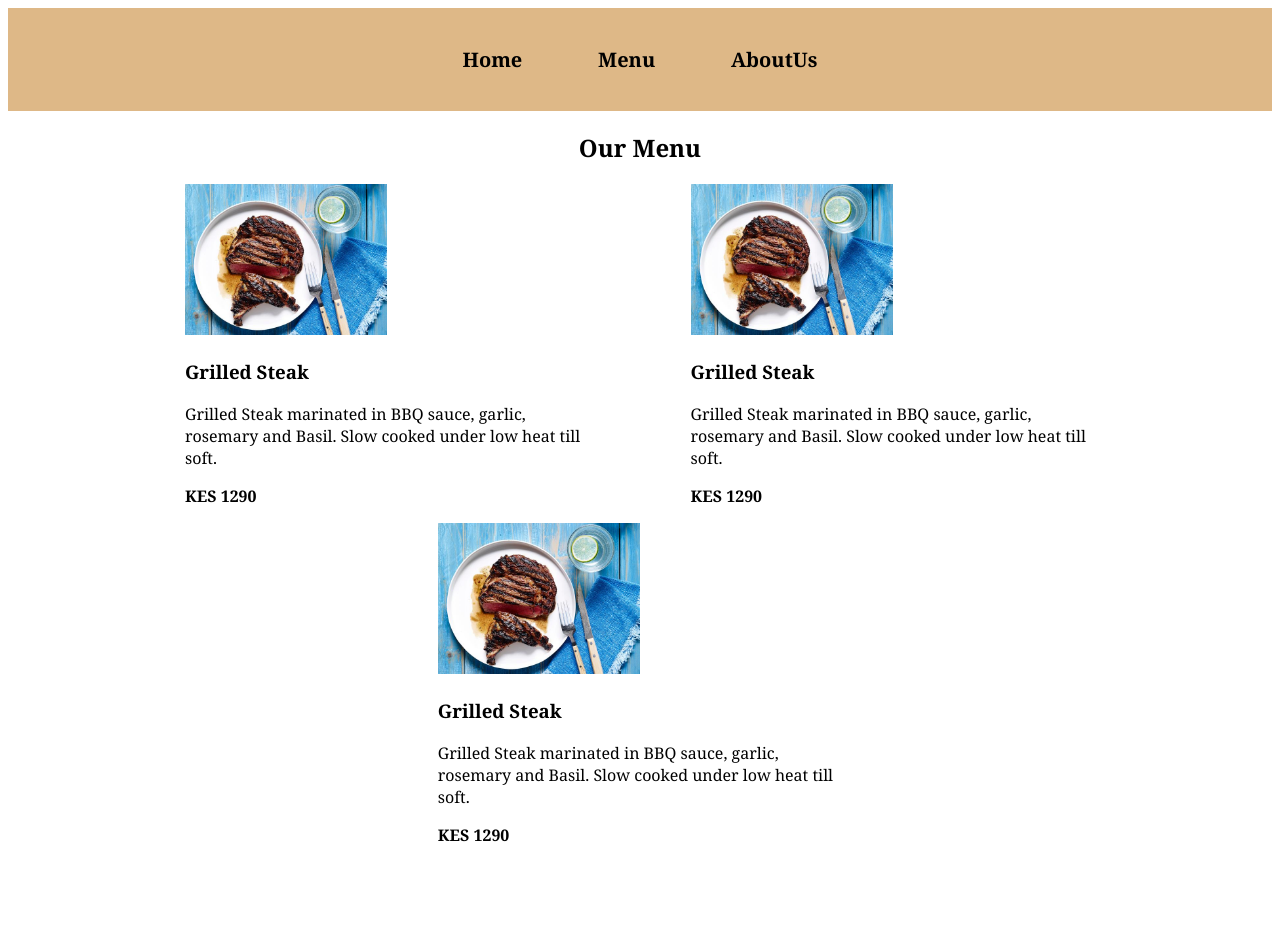
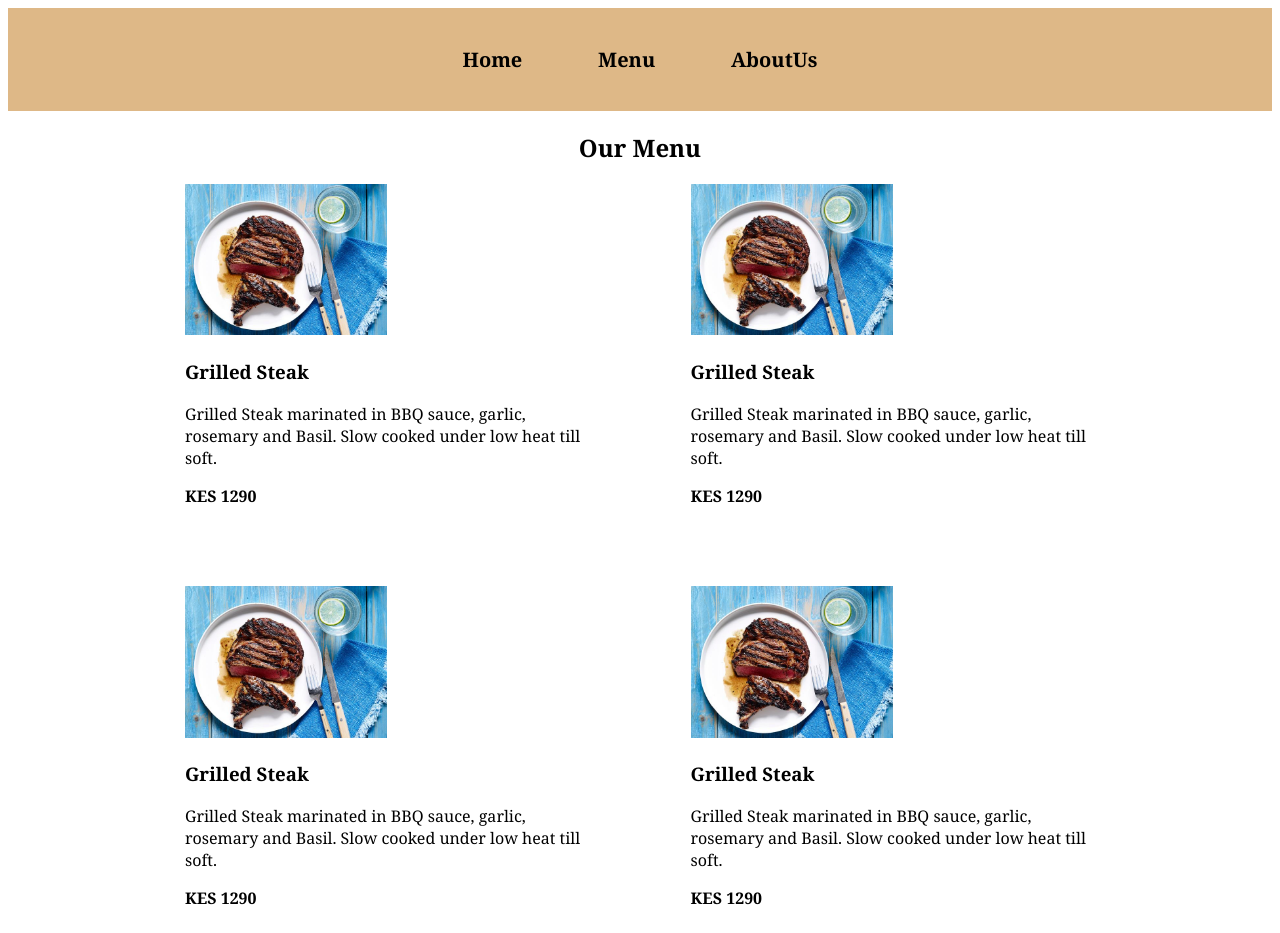
Before and after one commit to karvel-code/restaurant-page, a website built with webpack: page dist/index.html in a window 1280 px wide. Both pictures are taken after a click on the link "Menu". Before the commit the page ends 870 px from the top, so only its background shows below. Built offline with nearby package versions, Linux system fonts and the light colour scheme.

Commit message:
Add fourth item

```diff
--- a/src/menu.js
+++ b/src/menu.js
@@ -50,7 +50,7 @@ export function menuPage() {
 //end of div
 //div to close two items
 const secondDiv = document.createElement('div')
-secondDiv.classList = "first-container"
+secondDiv.classList = "first-container second-cont"
 // start of div
 const menuItemThree = document.createElement('div')
 menuItemThree.classList = "menu-class"
@@ -70,8 +70,27 @@ itemPriceThree.classList = "price"
 itemPriceThree.innerText = "KES 1290"
 menuItemThree.append(menuItemHeadingThree, menuItemDescThree, itemPriceThree)
 
+//start of div
+const menuItemFour = document.createElement('div')
+menuItemFour.classList = "menu-class"
+const imgItemFour = document.createElement('img')
+imgItemFour.classList = "menu-image"
+imgItemFour.src= steak;
+menuItemFour.appendChild(imgItemFour)
+
+const menuItemHeadingFour = document.createElement('h3')
+menuItemHeadingFour.innerHTML = "Grilled Steak"
+
+const menuItemDescFour = document.createElement('p')
+menuItemDescFour.innerText = "Grilled Steak marinated in BBQ sauce, garlic, rosemary and Basil. Slow cooked under low heat till soft."
+
+const itemPriceFour = document.createElement('p')
+itemPriceFour.classList = "price"
+itemPriceFour.innerText = "KES 1290"
+menuItemFour.append(menuItemHeadingFour, menuItemDescFour, itemPriceFour)
+
 firstDiv.append(menuItem, menuItemTwo)
-secondDiv.append(menuItemThree)
+secondDiv.append(menuItemThree, menuItemFour)
 menuContainer.append(menuHeading, firstDiv, secondDiv)
 
     return menuContainer;
--- a/src/style.css
+++ b/src/style.css
@@ -64,3 +64,7 @@
 .price {
     font-weight: 600;
 }
+
+.second-cont {
+    margin-top: 5%;
+}
```
Also changed, not shown: dist/main.js.
